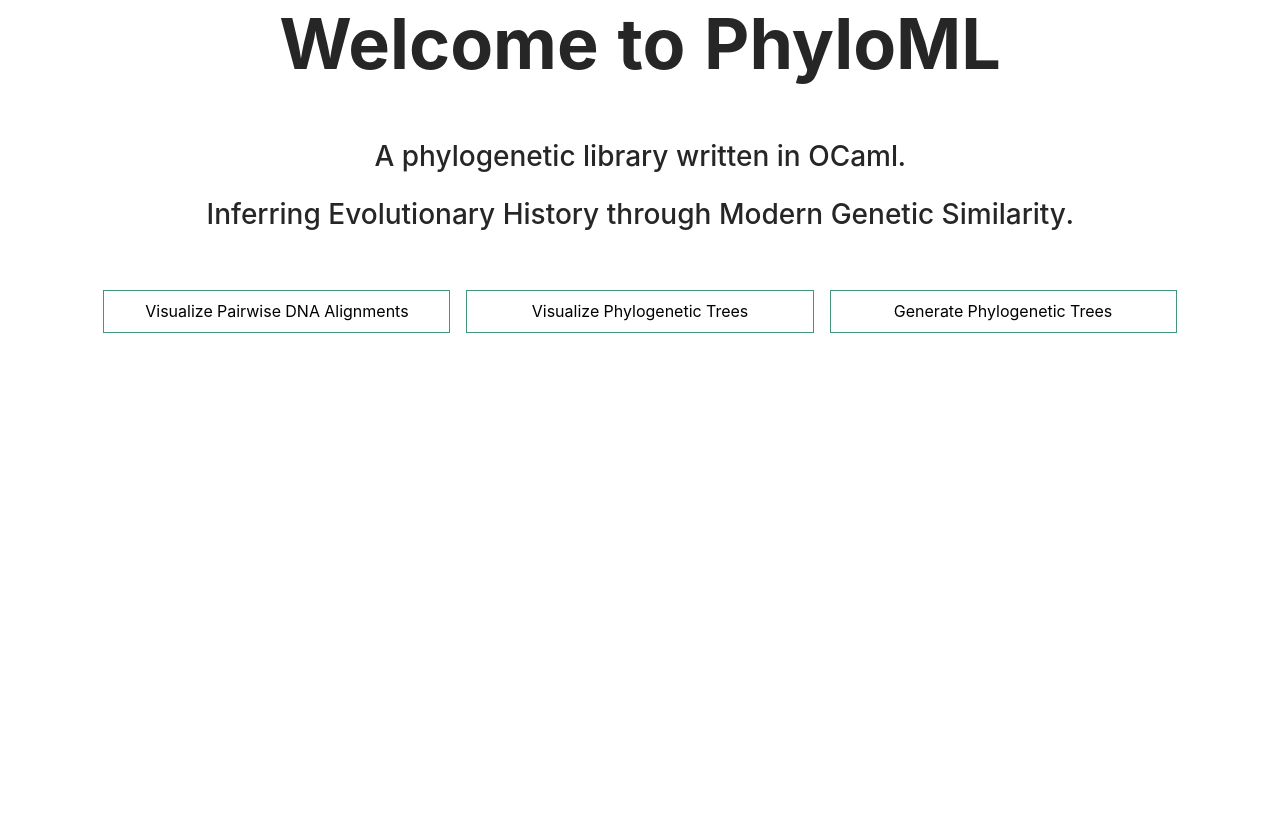
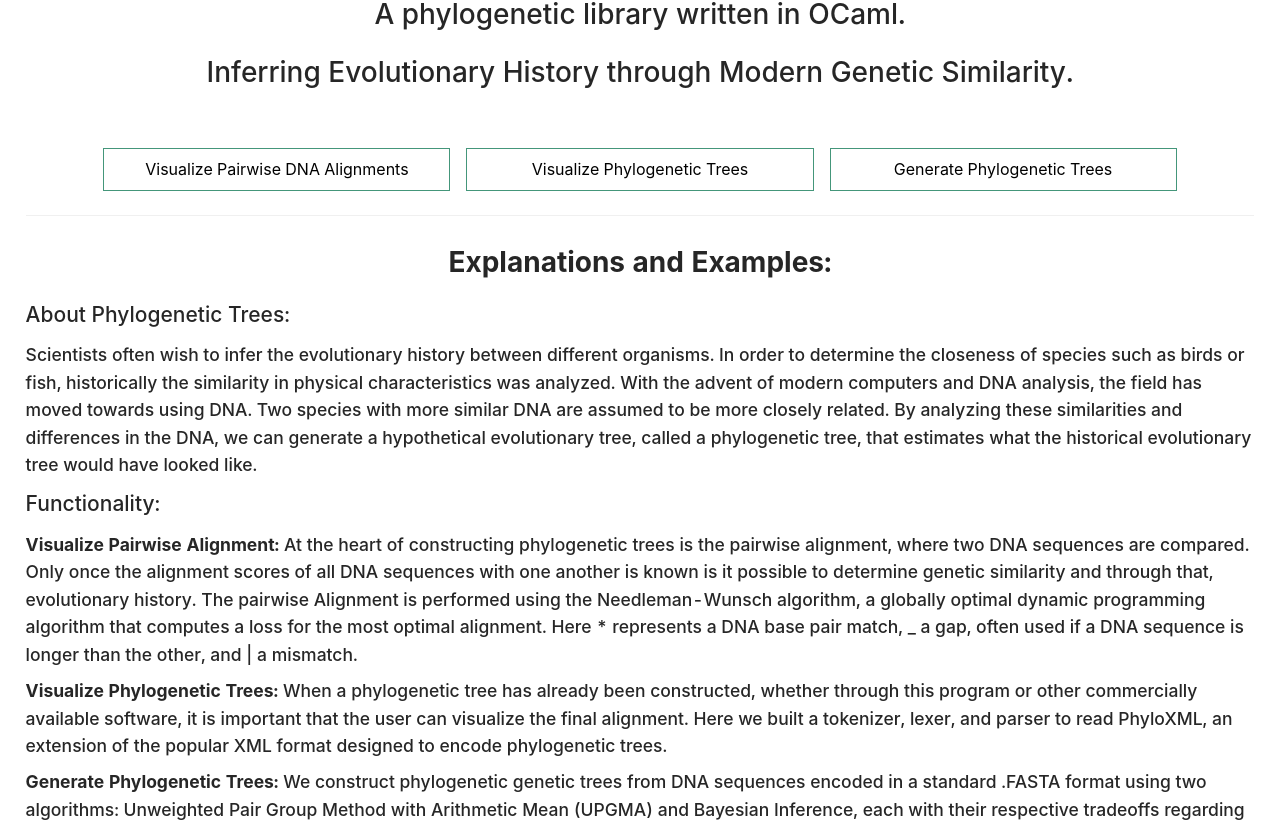
Before and after one commit to VF-S/phylo-lib-web, a React (Create React App) app: page /generate in a window 1280 px wide. Shown: the part 271-1097 px from the top of the page. Before the commit the page ends 800 px from the top, so only its background shows below. Built offline with nearby package versions, Linux system fonts and the light colour scheme; what bs-platform would draw is missing.

Commit message:
Added to front page

```diff
--- a/src/components/Generate.js
+++ b/src/components/Generate.js
@@ -28,7 +28,6 @@ import h1n1 from '../ocaml_src/Examples/h1n1.js';
 import h3n2 from '../ocaml_src/Examples/h3n2.js';
 import h5n1 from '../ocaml_src/Examples/h5n1.js';
 import '../App.css';
-import { variance } from 'd3';
 
 const { Content } = Layout;
 
@@ -135,8 +134,8 @@ export default function Generate() {
 
             fetch(
               'https://www.ebi.ac.uk/Tools/services/rest/clustalo/result/' +
-                job +
-                '/aln-fasta',
+              job +
+              '/aln-fasta',
               {
                 method: 'GET',
                 redirect: 'follow',
--- a/src/components/HomeContent.js
+++ b/src/components/HomeContent.js
@@ -1,10 +1,34 @@
-import React from 'react';
+import React, { useState } from 'react';
 import { Link } from 'react-router-dom';
-import { Row, Col, Layout } from 'antd';
+import { Row, Col, Divider, Layout, Radio } from 'antd';
 import '../App.css';
+import influenza from '../ocaml_src/Examples/Influenza.js';
+import cytochrome_c from '../ocaml_src/Examples/cytochrome_c.js';
+import capsid from '../ocaml_src/Examples/Capsid.js';
 const { Content } = Layout;
 
+
 export default function HomeContents() {
+
+  const [PhyloTree, setPhyloTree] = useState(cytochrome_c);
+  const [phyloVisible, setPhyloVisible] = useState(true);
+
+  const changeGenerateExamples = (e) => {
+    switch (e.target.value) {
+      case 'Influenza A Viruses':
+        setPhyloTree(influenza);
+        break;
+      case 'COXII':
+        setPhyloTree(cytochrome_c);
+        break;
+      case 'Virus Capsid':
+        setPhyloVisible(true);
+        console.log(capsid);
+        setPhyloTree(capsid);
+        break;
+    }
+  }
+
   console.log(process.env.PUBLIC_URL);
   return (
     <div className="wrapper main">
@@ -35,7 +59,87 @@ export default function HomeContents() {
             </Link>
           </Col>
         </Row>
+        <Row justify='center'>
+          <Divider />
+          <h1> Explanations and Examples: </h1>
+        </Row>
+        <Row>
+          <h2> About Phylogenetic Trees: </h2>
+          <h3> Scientists often wish to infer the evolutionary history between
+          different organisms. In order to determine the closeness of species
+          such as birds or fish, historically the similarity in physical
+          characteristics was analyzed. With the advent of modern computers
+          and DNA analysis, the field has moved towards using DNA.
+
+          Two species with more similar DNA are assumed to be more closely
+          related. By analyzing these similarities and differences in the DNA,
+          we can generate a hypothetical evolutionary tree, called a
+          phylogenetic tree, that estimates what the historical evolutionary
+          tree would have looked like.
+          </h3>
+
+          <h2> Functionality:  </h2>
+
+          <h3>
+            <b> Visualize Pairwise Alignment: </b>
+            At the heart of constructing phylogenetic trees is the pairwise
+            alignment, where two DNA sequences are compared. Only once
+            the alignment scores of all DNA sequences with one another is known
+            is it possible to determine genetic similarity and through that,
+            evolutionary history. The pairwise Alignment is performed using the
+            Needleman-Wunsch algorithm, a globally optimal dynamic
+            programming algorithm that computes a loss for the most optimal
+            alignment. Here * represents a DNA base pair match, _ a gap,
+            often used if a DNA sequence is longer than the other, and |
+            a mismatch.
+          </h3>
+          <h3>
+            <b> Visualize Phylogenetic Trees: </b>
+            When a phylogenetic tree has already been constructed, whether
+            through this program or other commercially available software,
+            it is important that the user can visualize the final alignment.
+            Here we built a tokenizer, lexer, and parser to read PhyloXML,
+            an extension of the popular XML format designed to encode
+            phylogenetic trees.
+          </h3>
+          <h3>
+            <b> Generate Phylogenetic Trees: </b>
+            We construct phylogenetic genetic trees from DNA sequences
+            encoded in a standard .FASTA format using two algorithms:
+            Unweighted Pair Group Method with Arithmetic Mean (UPGMA)
+            and Bayesian Inference, each with their respective tradeoffs
+            regarding speed and accuracy. Each algorithm reads in the .FASTA
+            files, constructs pairwise alignments, and then uses respective
+            techniques to find an optimal rooted tree.
+
+          </h3>
+
+          <h2> Examples: </h2>
+          <b>
+            Examples of constructed phylogenetic trees using DNA sequences
+            from the National Center for Biotechnology Information (NCBI).
+            </b>
+          <Row className="centered-content">
+            <Radio.Group onChange={changeGenerateExamples}>
+              <Radio.Button value="Virus Capsid">Virus Capsid Gene</Radio.Button>
+              <Radio.Button value="COXII">
+                Cytochrome C Oxidase Subunit II
+          </Radio.Button>
+              <Radio.Button value="Influenza A Viruses">
+                Influenza A PB-2
+          </Radio.Button>
+            </Radio.Group>
+          </Row>
+          {phyloVisible ? (
+            <Row justify="center">
+              <div className="ascii-phylo-container">
+                <p className="ascii-phylo">{PhyloTree}</p>
+              </div>
+            </Row>
+          ) : null}
+        </Row>
+
       </Content>
-    </div>
+    </div >
   );
 }
```
